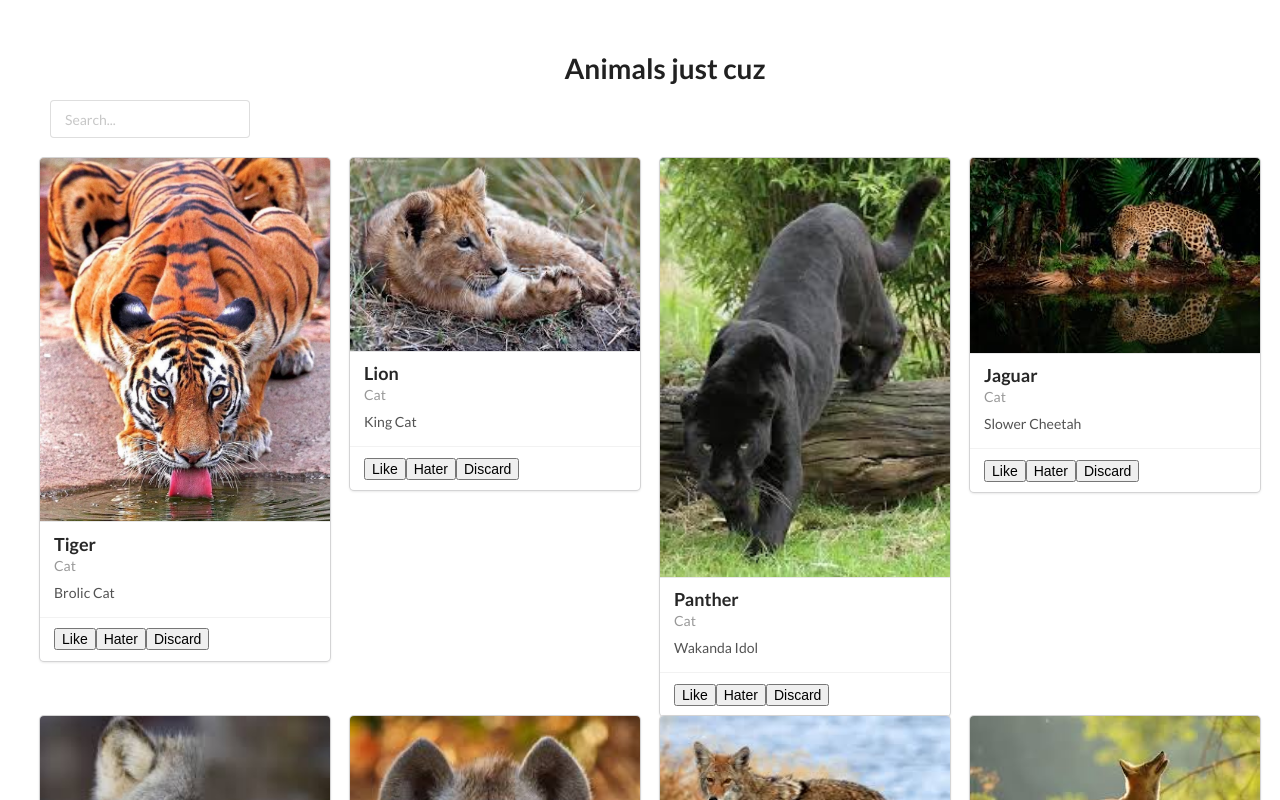
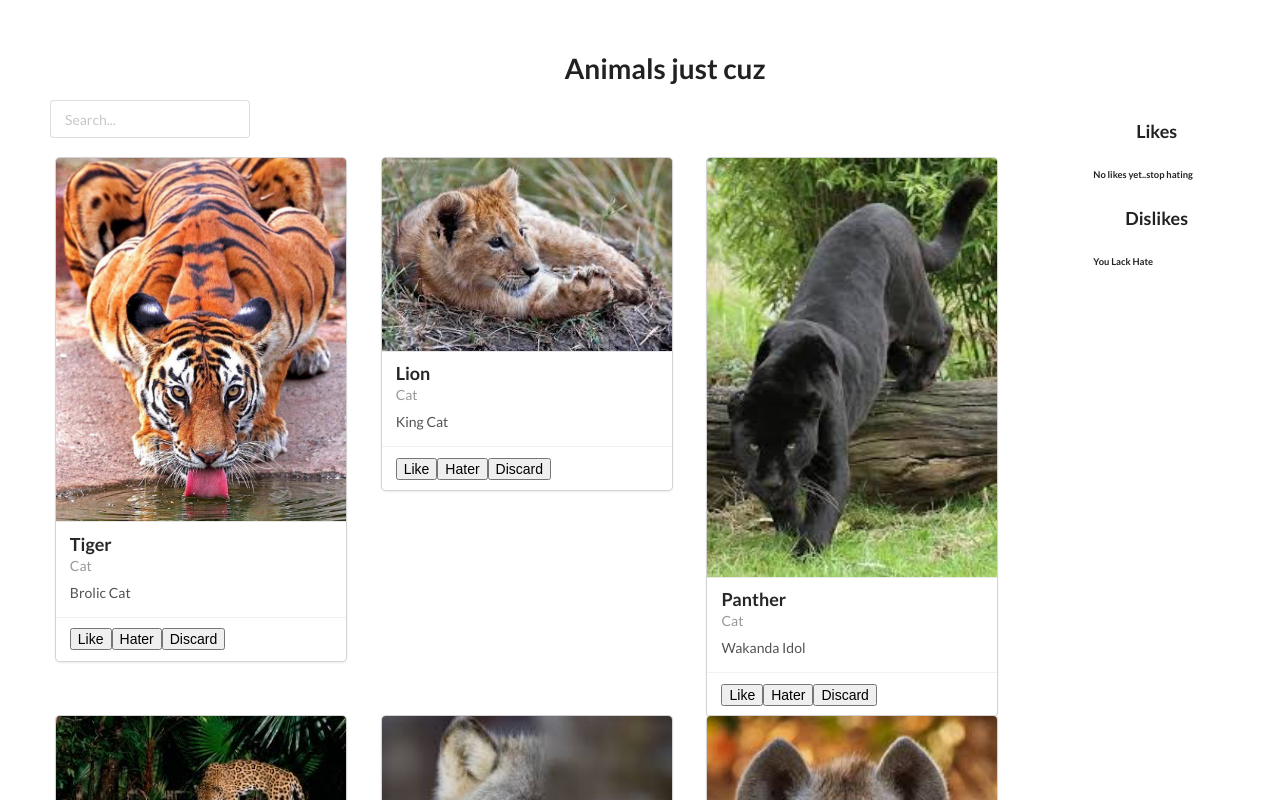
Before and after one commit to hectorcarrasco1992/animals-react, a React (Create React App) app: page / in a window 1280 px wide. Shown: the top 800 px of the page. Built offline with nearby package versions, Linux system fonts and the light colour scheme.

Commit message:
made side appear

```diff
--- a/src/components/Animals.js
+++ b/src/components/Animals.js
@@ -1,6 +1,6 @@
 import React, { Component } from 'react';
 import Card from './Card';
-import likeDislike from './LikeDislike';
+import LikeDislike from './LikeDislike';
 import './animals.css'
 
 
@@ -111,7 +111,7 @@ class Animals extends Component {
                         {animal}
                     </div>
                 </div>
-            <likeDislike
+            <LikeDislike
                 likes={this.state.likes}
                 dislikes={this.state.dislikes}
                 deleteLike={this.deleteLikeHandler}
--- a/src/components/LikeDislike.js
+++ b/src/components/LikeDislike.js
@@ -1,9 +1,9 @@
 import React from 'react';
-import sidebar from './Side'
+import Side from './Side'
 import './LikeDislike.css'
 // import './Sidebars.css';
 
-const likeDislike = (props) => (
+const LikeDislike = (props) => (
     <div className='side'>
         <div>
             <h3>Likes</h3>
@@ -25,12 +25,12 @@ const likeDislike = (props) => (
             <ul style={{listStyleType: 'none'}}>
             {props.dislikes.length > 0 ? props.dislikes.map(({image, name, animalId}) => {
                     return (
-                        <sidebar key={animalId}>
+                        <Side key={animalId}>
                             <div className='sidecard' onClick={() => props.deleteDislike(animalId)}>
                                 <img src={image} alt="..." />
                                 <p>{name}</p>
                             </div>
-                        </sidebar>
+                        </Side>
                     )
                 }) : <h6>You Lack Hate</h6>}
             </ul>
@@ -40,4 +40,4 @@ const likeDislike = (props) => (
 
 
 
-export default likeDislike;
+export default LikeDislike;
--- a/src/components/Side.js
+++ b/src/components/Side.js
@@ -1,6 +1,6 @@
 import React from 'react';
 
-const sidebar = (props) => {
+const Side = (props) => {
     return (
         <li className="sidebar">
             {props.children}
@@ -8,4 +8,4 @@ const sidebar = (props) => {
     )
 }
 
-export default sidebar
+export default Side
```
